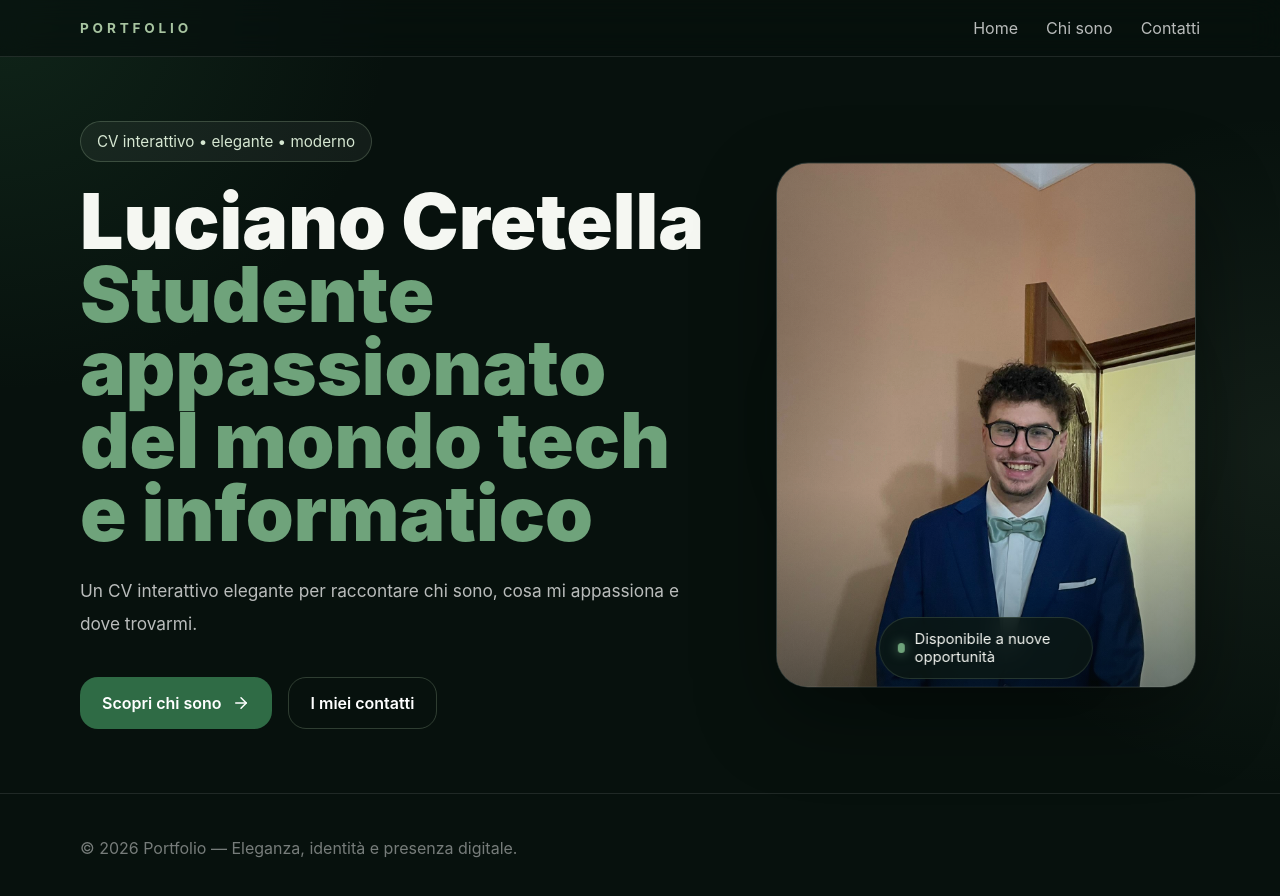
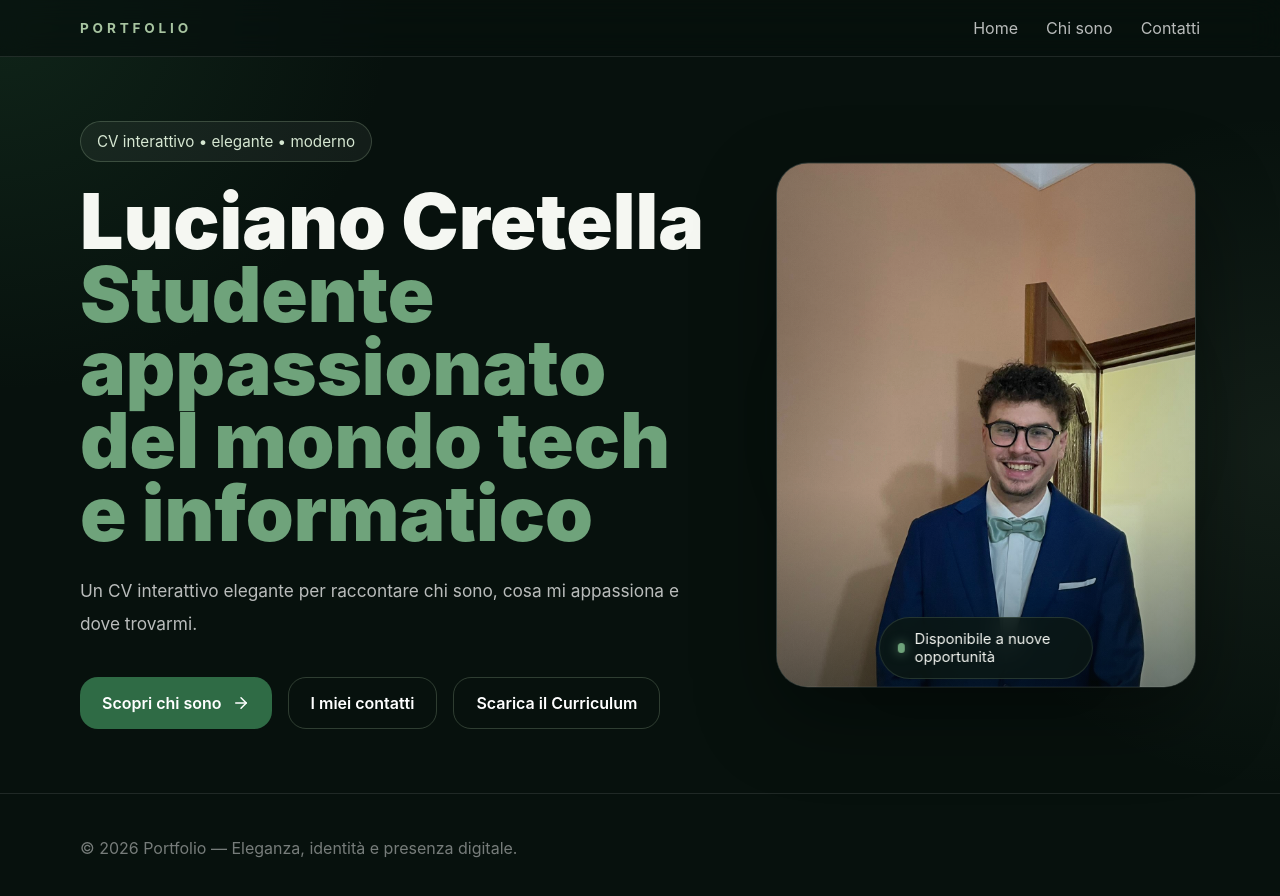
Before and after one commit to CrLucio23/MyPortFolio, a React (Vite) app: page / in a window 1280 px wide. Shown: the top 896 px of the page. Built offline with nearby package versions, Linux system fonts and the light colour scheme.

Commit message:
Adding Curriculum

```diff
--- a/src/components/sections/Hero.jsx
+++ b/src/components/sections/Hero.jsx
@@ -47,6 +47,15 @@ export default function Hero() {
           <Link to="/contact" className="btn btn-secondary">
             I miei contatti
           </Link>
+
+          <a
+            href={profile.curriculum}
+            download="Curriculum_Luciano_Cretella.pdf"
+            className="btn btn-secondary"
+            aria-label="Scarica il Curriculum di Luciano Cretella in formato PDF"
+          >
+            Scarica il Curriculum
+          </a>
         </motion.div>
       </div>
 
--- a/src/data/profile.js
+++ b/src/data/profile.js
@@ -3,6 +3,7 @@ export const profile = {
   role: "Studente appassionato del mondo tech e informatico",
   tagline:
     "Un CV interattivo elegante per raccontare chi sono, cosa mi appassiona e dove trovarmi.",
+  curriculum: "/Curriculum_Luciano_Cretella.pdf",
   about: `
     Mi presento come uno studente appassionato del mondo tech e informatico.
     Mi piace esplorare la programmazione, il design digitale e tutto ciò che unisce
--- a/src/styles/globals.css
+++ b/src/styles/globals.css
@@ -135,6 +135,10 @@ a {
 
 .btn:hover {
   transform: translateY(-2px);
+}
+
+.btn:active {
+  transform: translateY(-1px) scale(0.98);
 }
 
 .btn-primary {
```
Also changed, not shown: 1 other file (tests, documents, lock files or other folders).
